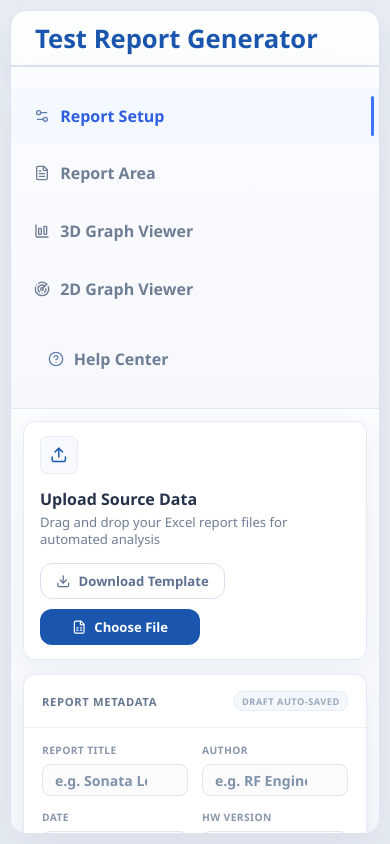
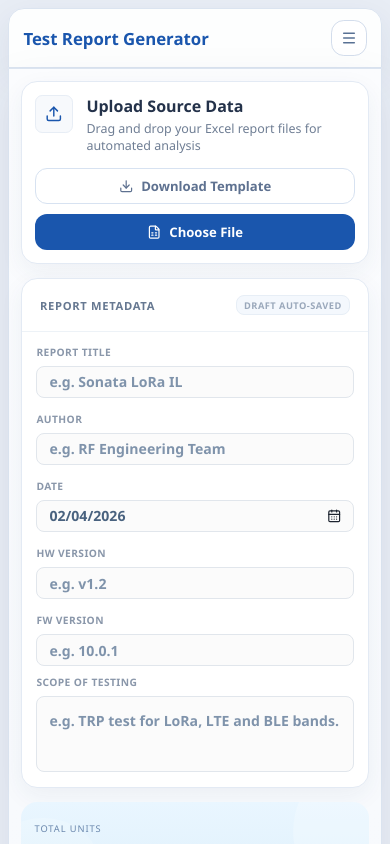
Before and after one commit to YossiAbutbul/ReportGenrator, a React (Vite) app: page / in a window 390 px wide. Shown: the top 844 px of the page. Built offline with nearby package versions, Linux system fonts and the light colour scheme.

Commit message:
make the app responsive

```diff
--- a/src/components/layout/AppShell.tsx
+++ b/src/components/layout/AppShell.tsx
@@ -1,5 +1,5 @@
 import type { PropsWithChildren, ReactElement } from 'react';
-import { useEffect } from 'react';
+import { useEffect, useState } from 'react';
 import { AppNotification } from '../common/AppNotification';
 import { HelpCenterModal } from '../help/HelpCenterModal';
 import { ShellHeader } from './ShellHeader';
@@ -17,6 +17,7 @@ export function AppShell({
   activePage,
   onNavigate,
 }: AppShellProps): ReactElement {
+  const [isMobileNavOpen, setIsMobileNavOpen] = useState(false);
   const {
     help: { isHelpOpen, setIsHelpOpen },
     notifications: { clearNotification, notification },
@@ -36,14 +37,31 @@ export function AppShell({
     };
   }, [clearNotification, notification]);
 
+  useEffect(() => {
+    setIsMobileNavOpen(false);
+  }, [activePage]);
+
   return (
     <div className="app-shell">
-      <ShellHeader />
+      <ShellHeader
+        isMobileNavOpen={isMobileNavOpen}
+        onToggleMobileNav={() => setIsMobileNavOpen((current) => !current)}
+      />
+      {isMobileNavOpen ? (
+        <button
+          aria-label="Close navigation menu"
+          className="app-shell__mobile-backdrop"
+          type="button"
+          onClick={() => setIsMobileNavOpen(false)}
+        />
+      ) : null}
       <div className="app-shell__body">
         <SidebarNav
           activeItem={activePage}
+          isMobileOpen={isMobileNavOpen}
           onNavigate={onNavigate}
           onOpenHelp={() => setIsHelpOpen(true)}
+          onRequestCloseMobile={() => setIsMobileNavOpen(false)}
           footerLabel="Help Center"
         />
         <main className="app-shell__content">{children}</main>
--- a/src/components/layout/ShellHeader.tsx
+++ b/src/components/layout/ShellHeader.tsx
@@ -1,9 +1,27 @@
 import type { ReactElement } from 'react';
+import { Menu, X } from 'lucide-react';
 
-export function ShellHeader(): ReactElement {
+type ShellHeaderProps = {
+  isMobileNavOpen?: boolean;
+  onToggleMobileNav?: () => void;
+};
+
+export function ShellHeader({
+  isMobileNavOpen = false,
+  onToggleMobileNav,
+}: ShellHeaderProps): ReactElement {
   return (
     <header className="shell-header">
       <div className="shell-header__brand">Test Report Generator</div>
+      <button
+        aria-expanded={isMobileNavOpen}
+        aria-label={isMobileNavOpen ? 'Close navigation menu' : 'Open navigation menu'}
+        className="shell-header__menu-button"
+        type="button"
+        onClick={onToggleMobileNav}
+      >
+        {isMobileNavOpen ? <X aria-hidden="true" /> : <Menu aria-hidden="true" />}
+      </button>
     </header>
   );
 }
--- a/src/components/layout/SidebarNav.tsx
+++ b/src/components/layout/SidebarNav.tsx
@@ -17,15 +17,19 @@ type NavItem = {
 
 type SidebarNavProps = {
   activeItem: AppPage;
+  isMobileOpen?: boolean;
   onNavigate: (item: AppPage) => void;
   onOpenHelp: () => void;
+  onRequestCloseMobile?: () => void;
   footerLabel: string;
 };
 
 export function SidebarNav({
   activeItem,
+  isMobileOpen = false,
   onNavigate,
   onOpenHelp,
+  onRequestCloseMobile,
   footerLabel,
 }: SidebarNavProps): ReactElement {
   const items: NavItem[] = [
@@ -37,7 +41,7 @@ export function SidebarNav({
   const activeIndex = items.findIndex((item) => item.key === activeItem);
 
   return (
-    <aside className="sidebar-nav">
+    <aside className={`sidebar-nav${isMobileOpen ? ' is-mobile-open' : ''}`}>
       <div className="sidebar-nav__top">
         <nav
           className="sidebar-nav__items"
@@ -50,7 +54,10 @@ export function SidebarNav({
               key={item.key}
               className={`sidebar-nav__item${activeItem === item.key ? ' is-active' : ''}`}
               type="button"
-              onClick={() => onNavigate(item.key)}
+              onClick={() => {
+                onNavigate(item.key);
+                onRequestCloseMobile?.();
+              }}
             >
               <span className="sidebar-nav__item-icon" aria-hidden="true">
                 <item.icon aria-hidden="true" />
@@ -61,7 +68,14 @@ export function SidebarNav({
         </nav>
       </div>
 
-      <button className="sidebar-nav__footer" type="button" onClick={onOpenHelp}>
+      <button
+        className="sidebar-nav__footer"
+        type="button"
+        onClick={() => {
+          onOpenHelp();
+          onRequestCloseMobile?.();
+        }}
+      >
         <span className="sidebar-nav__item-icon" aria-hidden="true">
           <HelpCircle aria-hidden="true" />
         </span>
--- a/src/index.css
+++ b/src/index.css
@@ -12,6 +12,19 @@ body {
   background: var(--color-page-bg);
   color: var(--color-text);
   overflow: hidden;
+}
+
+@media (max-width: 48rem) {
+  html,
+  body,
+  #root {
+    height: auto;
+    min-height: 100%;
+  }
+
+  body {
+    overflow: auto;
+  }
 }
 
 code {
--- a/src/styles/app-shell.css
+++ b/src/styles/app-shell.css
@@ -1,11 +1,16 @@
 .app-shell {
   display: grid;
   grid-template-rows: auto minmax(0, 1fr);
+  position: relative;
   width: min(calc(100vw - (var(--space-md) * 2)), var(--shell-max-width));
   height: calc(100dvh - (var(--space-md) * 2));
   margin: 0 auto;
   padding: var(--space-md);
   color: var(--color-text);
+}
+
+.app-shell__mobile-backdrop {
+  display: none;
 }
 
 input:focus,
@@ -32,6 +37,7 @@ input[type="number"]::-webkit-inner-spin-button {
   display: flex;
   align-items: center;
   justify-content: space-between;
+  gap: var(--space-md);
   height: 3.5rem;
   padding: 0 var(--space-xl);
   background: rgba(255, 255, 255, 0.92);
@@ -45,6 +51,26 @@ input[type="number"]::-webkit-inner-spin-button {
   font-weight: 700;
   color: var(--color-primary);
   padding: 0.5rem;
+  min-width: 0;
+}
+
+.shell-header__menu-button {
+  display: none;
+  align-items: center;
+  justify-content: center;
+  width: 2.25rem;
+  height: 2.25rem;
+  padding: 0;
+  border: var(--border-thin) solid #d3ddec;
+  border-radius: 0.8rem;
+  background: var(--color-panel-bg);
+  color: #587194;
+}
+
+.shell-header__menu-button svg {
+  width: 1rem;
+  height: 1rem;
+  stroke-width: 2.2;
 }
 
 .shell-header__actions {
@@ -207,7 +233,7 @@ input[type="number"]::-webkit-inner-spin-button {
   min-height: 0;
   padding: var(--space-2xl);
   background: linear-gradient(180deg, #fbfcfe 0%, #f5f8fc 100%);
-  overflow: hidden;
+  overflow: auto;
 }
 
 .app-shell__content > * {
@@ -226,7 +252,7 @@ input[type="number"]::-webkit-inner-spin-button {
 .upload-card {
   display: grid;
   grid-template-columns: auto minmax(0, 1fr) auto;
-  align-items: center;
+  align-items: start;
   gap: var(--space-lg);
   padding: 0.875rem 1rem;
   background: #ffffff;
@@ -283,6 +309,7 @@ input[type="number"]::-webkit-inner-spin-button {
   display: grid;
   gap: 0.25rem;
   min-height: 3rem;
+  align-content: start;
 }
 
 .upload-card__status {
@@ -321,6 +348,7 @@ input[type="number"]::-webkit-inner-spin-button {
 .dashboard-footer__actions {
   display: flex;
   gap: var(--space-sm);
+  min-width: 0;
 }
 
 .upload-card__actions {
--- a/src/styles/report-area.css
+++ b/src/styles/report-area.css
@@ -15,6 +15,7 @@
   margin: 0 auto;
   padding-right: 0.25rem;
   overflow: auto;
+  min-width: 0;
 }
 
 .report-page {
@@ -24,6 +25,7 @@
   background: #ffffff;
   border: 1px solid #dce6f3;
   box-shadow: 0 0.8rem 2.2rem rgba(54, 84, 126, 0.09);
+  min-width: 0;
 }
 
 .report-page--cover {
--- a/src/styles/responsive.css
+++ b/src/styles/responsive.css
@@ -1,6 +1,18 @@
 @media (max-height: 52rem) {
   .filter-panel__options {
     max-height: calc(2.5rem + (1.95rem * 2) + (0.55rem * 2) + 1.3rem);
+  }
+}
+
+@media (max-width: 85rem) {
+  .app-shell {
+    width: min(calc(100vw - (var(--space-sm) * 2)), var(--shell-max-width));
+    height: calc(100dvh - (var(--space-sm) * 2));
+    padding: var(--space-sm);
+  }
+
+  .app-shell__content {
+    padding: var(--space-xl);
   }
 }
 
@@ -11,23 +23,105 @@
 
   .summary-column {
     grid-template-columns: repeat(3, minmax(0, 1fr));
+    grid-template-rows: none;
+  }
+
+  .report-preview {
+    width: 100%;
   }
 }
 
 @media (max-width: 61.25rem) {
+  .app-shell__mobile-backdrop {
+    position: absolute;
+    inset: calc(3.5rem + var(--space-sm)) 0 0;
+    z-index: 8;
+    display: block;
+    border: 0;
+    background: rgba(21, 33, 51, 0.16);
+  }
+
   .app-shell__body {
     grid-template-columns: 1fr;
     height: auto;
+    position: relative;
   }
 
   .sidebar-nav {
-    gap: var(--space-xl);
+    display: none;
+    position: absolute;
+    top: 0.65rem;
+    left: 0.65rem;
+    right: 0.65rem;
+    z-index: 9;
+    flex-direction: column;
+    align-items: stretch;
+    justify-content: flex-start;
+    gap: 0.5rem;
+    padding: 0.7rem;
     border-right: 0;
-    border-bottom: var(--border-thin) solid #e4eaf3;
+    border: var(--border-thin) solid #dbe5f2;
+    border-radius: 1rem;
+    background: linear-gradient(180deg, #fbfcff 0%, #f6f8fc 100%);
+    box-shadow: 0 1rem 2.4rem rgba(42, 64, 102, 0.14);
+  }
+
+  .sidebar-nav.is-mobile-open {
+    display: flex;
   }
 
   .sidebar-nav__items {
-    grid-template-columns: repeat(2, minmax(0, 1fr));
+    display: grid;
+    grid-template-columns: 1fr;
+    gap: 0.2rem;
+    margin-inline: 0;
+    overflow: visible;
+    padding-bottom: 0;
+  }
+
+  .sidebar-nav__item,
+  .sidebar-nav__footer {
+    min-height: 3.1rem;
+    padding: 0 1rem;
+    border-radius: 0.8rem;
+    justify-content: flex-start;
+    text-align: left;
+    white-space: normal;
+    width: 100%;
+    border: 0;
+    background: transparent;
+    box-shadow: none;
+  }
+
+  .sidebar-nav__item {
+    gap: var(--space-sm);
+  }
+
+  .sidebar-nav__item.is-active {
+    background: #f4f8ff;
+    color: #2f5fe0;
+  }
+
+  .sidebar-nav__footer {
+    min-height: 3rem;
+  }
+
+  .sidebar-nav__item span:last-child,
+  .sidebar-nav__footer span:last-child {
+    font-size: 0.82rem;
+    line-height: 1.2;
+  }
+
+  .sidebar-nav__active-indicator {
+    display: none;
+  }
+
+  .sidebar-nav__footer {
+    display: none;
+  }
+
+  .shell-header__menu-button {
+    display: inline-flex;
   }
 
   .table-card__toolbar,
@@ -42,7 +136,7 @@
   }
 
   .table-card__actions {
-    align-self: flex-end;
+    align-self: stretch;
   }
 
   .filter-panel {
@@ -55,7 +149,18 @@
   }
 
   .upload-card {
-    grid-template-columns: 1fr;
+    grid-template-columns: auto minmax(0, 1fr) auto;
+    justify-items: start;
+    gap: 0.85rem;
+  }
+
+  .upload-card__copy {
+    min-width: 0;
+  }
+
+  .upload-card__actions {
+    grid-column: auto;
+    width: auto;
   }
 
   .graph-viewer-card__header {
@@ -72,8 +177,13 @@
     display: grid;
   }
 
+  .graph-viewer-2d__hero {
+    justify-items: start;
+  }
+
   .graph-viewer-3d__analysis-body {
     display: grid;
+    min-height: 24rem;
   }
 
   .graph-viewer-2d__stats-grid {
@@ -140,24 +250,263 @@
   }
 }
 
+@media (max-width: 48rem) {
+  .app-shell {
+    height: auto;
+    min-height: 100dvh;
+  }
+
+  .app-shell__body,
+  .app-shell__content,
+  .trp-dashboard,
+  .graph-viewer-page,
+  .graph-viewer-card,
+  .graph-viewer-card--2d-dashboard,
+  .graph-viewer-2d__analysis-card,
+  .report-area-page {
+    height: auto;
+    min-height: 0;
+  }
+
+  .app-shell__content {
+    overflow: visible;
+  }
+
+  .app-shell__body,
+  .sidebar-nav,
+  .sidebar-nav__top,
+  .sidebar-nav__items {
+    overflow: visible;
+  }
+
+  .shell-header {
+    height: auto;
+    min-height: 3.5rem;
+    padding: 0.75rem 1rem;
+  }
+
+  .app-shell__mobile-backdrop {
+    inset: calc(3.5rem + 0.75rem) 0 0;
+  }
+
+  .shell-header__brand {
+    padding: 0;
+    font-size: clamp(1.15rem, 4.8vw, 1.7rem);
+    line-height: 1.15;
+  }
+
+  .sidebar-nav__item,
+  .sidebar-nav__footer {
+    min-height: 2.7rem;
+    padding: 0 1.1rem;
+  }
+
+  .sidebar-nav__item span:last-child,
+  .sidebar-nav__footer span:last-child {
+    font-size: 0.8rem;
+  }
+
+  .metadata-grid {
+    grid-template-columns: 1fr;
+  }
+
+  .metadata-field--span-4,
+  .metadata-field--span-2,
+  .metadata-field--span-1 {
+    grid-column: span 1;
+  }
+
+  .summary-column {
+    grid-template-columns: repeat(3, minmax(0, 1fr));
+    gap: 0.55rem;
+  }
+
+  .summary-card {
+    min-height: 7rem;
+    padding: 0.9rem 0.85rem;
+  }
+
+  .summary-card__label {
+    font-size: 0.58rem;
+    letter-spacing: 0.1em;
+  }
+
+  .summary-card__value {
+    font-size: 2rem;
+  }
+
+  .table-card__toolbar {
+    padding: 0.9rem;
+  }
+
+  .filter-panel {
+    position: static;
+    width: 100%;
+    margin-top: 0.75rem;
+  }
+
+  .table-card__actions {
+    width: 100%;
+  }
+
+  .filter-icon-button {
+    width: 100%;
+  }
+
+  .graph-viewer-card__toolbar,
+  .graph-viewer-2d__controls,
+  .report-page__stats,
+  .report-area-card__actions {
+    width: 100%;
+  }
+
+  .graph-viewer-2d__analysis-body {
+    grid-template-columns: 1fr;
+    gap: 0.8rem;
+    height: auto;
+  }
+
+  .graph-viewer-card__plot-shell,
+  .graph-viewer-2d__plot-shell {
+    overflow-x: auto;
+    overflow-y: hidden;
+    height: auto;
+  }
+
+  .graph-viewer-card__metric-button,
+  .graph-viewer-card__control-button,
+  .upload-card__button,
+  .dashboard-footer__button {
+    flex: 1 1 10rem;
+  }
+
+  .graph-viewer-card__controls {
+    position: static;
+    transform: none;
+    width: 100%;
+    justify-content: center;
+    margin-bottom: 0.6rem;
+  }
+
+  .graph-viewer-card__plot-layout {
+    grid-template-columns: 1fr;
+    min-width: 24rem;
+    width: max-content;
+  }
+
+  .graph-legend {
+    display: none;
+  }
+
+  .graph-surface-plot,
+  .graph-polar-plot-shell,
+  .graph-polar-plot {
+    min-width: 22rem;
+    min-height: 18rem;
+  }
+
+  .graph-viewer-2d__analysis-card {
+    padding: 0.85rem;
+  }
+
+  .graph-viewer-2d__analysis-header {
+    padding-bottom: 0.2rem;
+  }
+
+  .report-area-page {
+    grid-template-rows: auto auto;
+    overflow: auto;
+  }
+
+  .report-preview,
+  .dashboard-grid,
+  .summary-column,
+  .table-card,
+  .upload-card,
+  .panel-card,
+  .graph-viewer-2d__aside {
+    width: 100%;
+  }
+
+  .report-page--cover {
+    min-height: auto;
+  }
+
+  .report-page__cover-copy {
+    padding-top: 2rem;
+  }
+
+  .report-page__cover-copy h1 {
+    font-size: clamp(2rem, 9vw, 3rem);
+  }
+
+  .report-stale-modal__actions {
+    flex-direction: column;
+  }
+
+  .report-stale-modal__actions .button {
+    width: 100%;
+  }
+}
+
 @media (max-width: 40rem) {
   .app-shell {
     width: 100%;
-    height: 100dvh;
-    padding: var(--space-sm);
+    height: auto;
+    min-height: 100dvh;
+    padding: 0.5rem;
   }
 
-  .app-shell {
-    overflow: auto;
-  }
-
-  .summary-column,
-  .sidebar-nav__items {
-    grid-template-columns: 1fr;
+  .app-shell,
+  .app-shell__body,
+  .app-shell__content {
+    overflow: visible;
   }
 
   .app-shell__content {
     padding: var(--space-md);
+  }
+
+  .shell-header {
+    padding: 0.7rem 0.9rem;
+  }
+
+  .sidebar-nav {
+    top: 0.5rem;
+    left: 0.5rem;
+    right: 0.5rem;
+    padding: 0.65rem;
+  }
+
+  .app-shell__mobile-backdrop {
+    inset: calc(3.4rem + 0.5rem) 0 0;
+  }
+
+  .panel-card,
+  .upload-card,
+  .summary-card {
+    border-radius: 1rem;
+  }
+
+  .upload-card {
+    padding: 0.8rem;
+  }
+
+  .upload-card {
+    grid-template-columns: auto minmax(0, 1fr);
+  }
+
+  .upload-card__actions {
+    grid-column: 1 / -1;
+    width: 100%;
+  }
+
+  .upload-card__copy h1 {
+    font-size: 1rem;
+  }
+
+  .upload-card__copy p {
+    font-size: 0.78rem;
   }
 
   .graph-viewer-card__stats {
@@ -168,6 +517,11 @@
     grid-template-columns: 1fr;
   }
 
+  .graph-viewer-card__plot-layout {
+    min-width: 100%;
+    width: 100%;
+  }
+
   .report-preview {
     width: 100%;
   }
@@ -175,4 +529,86 @@
   .report-page {
     padding: 1rem;
   }
+
+  .panel-card {
+    padding: 0.9rem;
+  }
+
+  .upload-card,
+  .panel-card,
+  .table-card,
+  .graph-viewer-card,
+  .graph-viewer-card--2d-dashboard,
+  .graph-viewer-2d__analysis-card,
+  .report-page {
+    width: 100%;
+    max-width: 100%;
+  }
+
+  .panel-card--metadata,
+  .table-card,
+  .graph-viewer-2d__side-card {
+    padding: 0;
+  }
+
+  .metadata-layout {
+    padding: 0.8rem 0.9rem 0.9rem;
+  }
+
+  .summary-column {
+    grid-template-columns: 1fr;
+  }
+
+  .summary-card {
+    min-height: 6rem;
+  }
+
+  .summary-card__value {
+    font-size: 2.25rem;
+  }
+
+  .table-search {
+    width: 100%;
+  }
+
+  .upload-card__actions,
+  .dashboard-footer__actions {
+    width: 100%;
+  }
+
+  .upload-card__button,
+  .dashboard-footer__button {
+    width: 100%;
+    min-width: 0;
+  }
+
+  .app-notification {
+    top: 0.75rem;
+    right: 0.75rem;
+    left: 0.75rem;
+    width: auto;
+  }
 }
+
+@media (max-width: 30rem) {
+  .shell-header__brand {
+    font-size: 1.05rem;
+  }
+
+  .sidebar-nav__item,
+  .sidebar-nav__footer {
+    min-height: 2.55rem;
+    padding: 0 0.7rem;
+  }
+
+  .graph-polar-plot-shell,
+  .graph-polar-plot {
+    min-width: 18rem;
+    min-height: 15.5rem;
+  }
+
+  .report-page__setup-image {
+    width: 100%;
+    height: auto;
+  }
+}
--- a/src/styles/shared-ui.css
+++ b/src/styles/shared-ui.css
@@ -87,6 +87,7 @@
   grid-template-columns: minmax(0, 1fr) var(--summary-width);
   gap: var(--space-lg);
   align-items: stretch;
+  min-width: 0;
 }
 
 .panel-card {
@@ -591,6 +592,7 @@
   border-radius: 0.9rem;
   background: rgba(255, 255, 255, 0.98);
   box-shadow: 0 1rem 2.4rem rgba(42, 64, 102, 0.14);
+  max-width: 100%;
 }
 
 .filter-panel__section {
@@ -824,6 +826,7 @@
   align-items: center;
   gap: var(--space-md);
   padding: var(--space-lg) var(--space-xl);
+  min-width: 0;
 }
 
 .results-table__header {
```
Also changed, not shown: src/styles/graph-viewer.css (+9 -3 lines).
